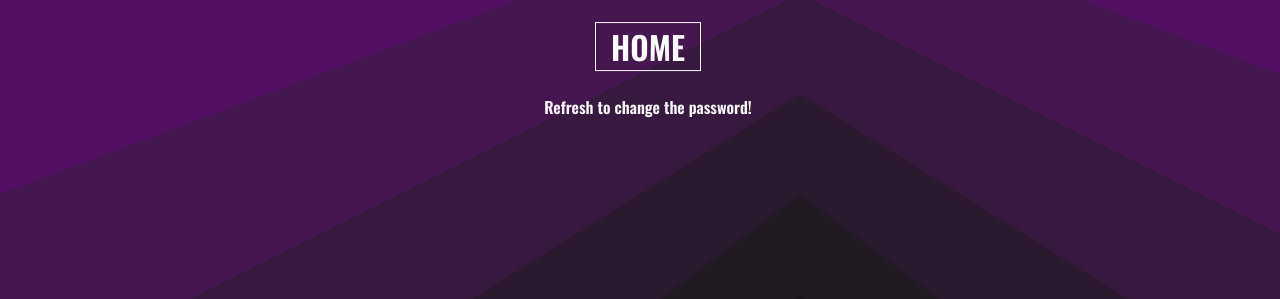
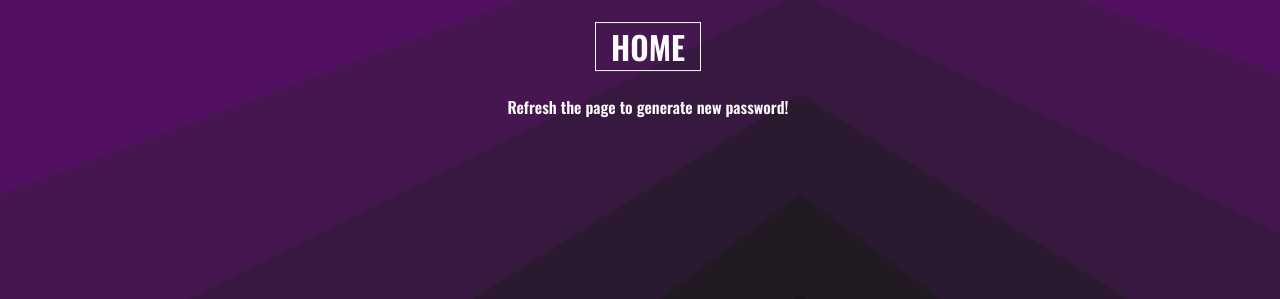
Before and after one commit to kapoor-codes/django-password-generator, a Django app: page /password in a window 1280 px wide. Shown: the part 406-705 px from the top of the page. Run offline with Django 3.2, Linux system fonts and the light colour scheme.

Commit message:
Update password.html

```diff
--- a/generator/templates/generator/password.html
+++ b/generator/templates/generator/password.html
@@ -40,6 +40,6 @@
     <a class="home" href="{% url 'home' %}">HOME</a>
     <br>
     <center>
-      Refresh to change the password!
+      Refresh the page to generate new password!
     </center>
 </body>
```
